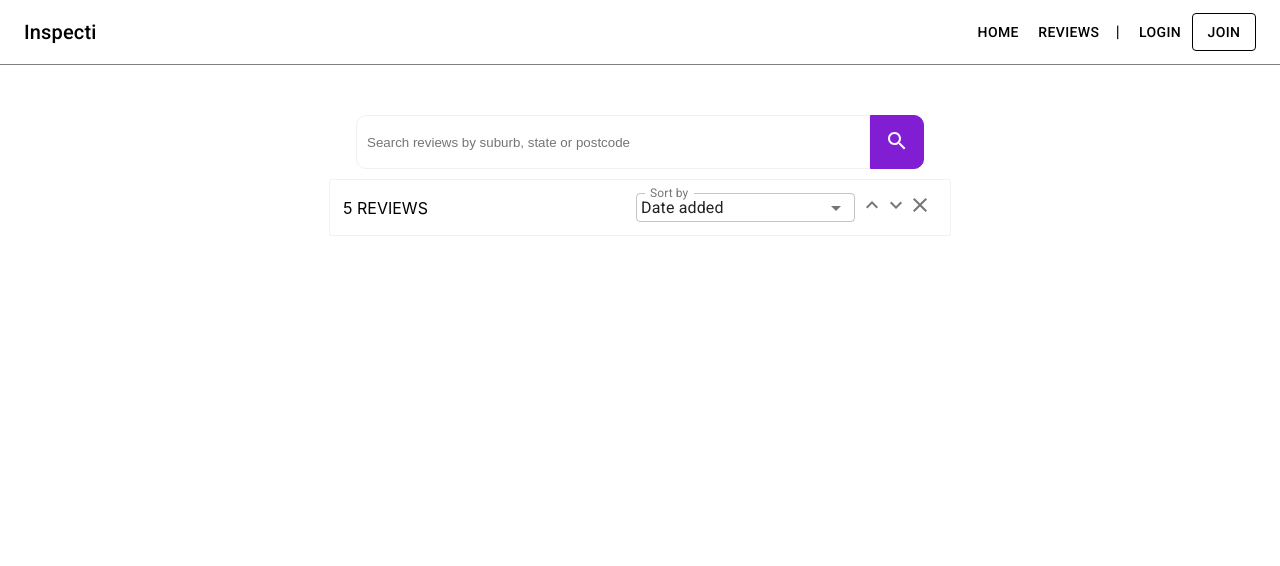
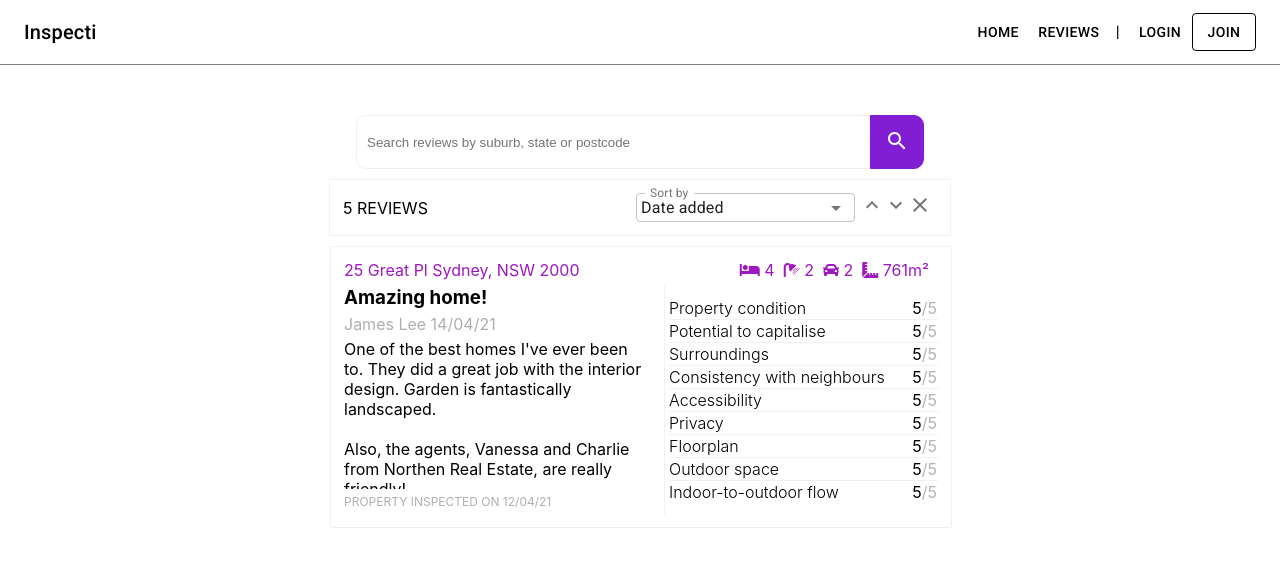
Before and after one commit to jkaho/inspecti, a React (Create React App) app in the folder client/: page / in a window 1280 px wide. Shown: the top 566 px of the page. Built offline with nearby package versions, Linux system fonts and the light colour scheme.

Commit message:
Create and style review card component for reviews page

```diff
--- a/client/src/components/ReviewCard/index.js
+++ b/client/src/components/ReviewCard/index.js
@@ -1,10 +1,134 @@
 import React from "react";
+// import KingBedIcon from "@material-ui/icons/KingBed";
+// import BathtubIcon from "@material-ui/icons/Bathtub";
+// import DirectionsCarIcon from "@material-ui/icons/DirectionsCar";
+// import SquareFootIcon from "@material-ui/icons/SquareFoot";
+import "./style.css";
 
 export default function ReviewCard(props) {
-  const classes = useStyles();
-
   return (
     <div>
+      <div className="review-card">
+        <table className="review-address-table">
+          <tbody>
+            <tr>
+              <td>25 Great Pl Sydney, NSW 2000</td>
+              <td style={{ textAlign: "right" }}>
+                {/* <KingBedIcon />&nbsp;4
+                <BathtubIcon />&nbsp;2
+                <DirectionsCarIcon />&nbsp;2
+                <SquareFootIcon />&nbsp;761m² */}
+                <i className="fas fa-bed"></i>&nbsp;
+                <span className="num-beds">4</span>&nbsp;&nbsp;
+                <i className="fas fa-shower"></i>&nbsp;
+                <span className="num-baths">2</span>&nbsp;&nbsp;
+                <i className="fas fa-car"></i>&nbsp;
+                <span className="num-cars">2</span>&nbsp;&nbsp;
+                <i className="fas fa-ruler-combined"></i>&nbsp;
+                <span className="num-land">761m²</span>&nbsp;&nbsp;
+              </td>
+            </tr>
+          </tbody>
+        </table>
+        <table className="review-content-table">
+          <tbody>
+            <tr>
+              <td
+                className="review-content-td"
+                style={{
+                  width: "300px",
+                  paddingRight: "20px",
+                  borderRight: "1px solid rgb(241, 241, 241)"
+                  }}>
+                <div className="review-content-title">
+                  <h3>Amazing home!</h3>
+                </div>
+                <div className="review-creator">
+                  <span className="review-author">James Lee</span>&nbsp;
+                  <span className="review-added">14/04/21</span>
+                </div>
+                <div className="review-text">
+                  One of the best homes I've ever been to. They did a great job with the
+                  interior design. Garden is fantastically landscaped.<br/><br/>
+                  Also, the agents, Vanessa and Charlie from Northen Real Estate, are really friendly!
+                </div>
+                <div className="inspected-on">
+                  PROPERTY INSPECTED ON <span className="inspected-date">12/04/21</span>
+                </div>
+              </td>
+              <td>
+                <table className="review-rating-table">
+                  <tbody>
+                    <tr>
+                      <td className="review-criteria">Property condition</td>
+                      <td className="review-score">
+                        <span className="score">5</span>
+                        <span className="out-of">/5</span>
+                      </td>
+                    </tr>
+                    <tr>
+                      <td className="review-criteria">Potential to capitalise</td>
+                      <td className="review-score">
+                        <span className="score">5</span>
+                        <span className="out-of">/5</span>
+                      </td>
+                    </tr>
+                    <tr>
+                      <td className="review-criteria">Surroundings</td>
+                      <td className="review-score">
+                        <span className="score">5</span>
+                        <span className="out-of">/5</span>
+                      </td>
+                    </tr>
+                    <tr>
+                      <td className="review-criteria">Consistency with neighbours</td>
+                      <td className="review-score">
+                        <span className="score">5</span>
+                        <span className="out-of">/5</span>
+                      </td>
+                    </tr>
+                    <tr>
+                      <td className="review-criteria">Accessibility</td>
+                      <td className="review-score">
+                        <span className="score">5</span>
+                        <span className="out-of">/5</span>
+                      </td>
+                    </tr>
+                    <tr>
+                      <td className="review-criteria">Privacy</td>
+                      <td className="review-score">
+                        <span className="score">5</span>
+                        <span className="out-of">/5</span>
+                      </td>
+                    </tr>
+                    <tr>
+                      <td className="review-criteria">Floorplan</td>
+                      <td className="review-score">
+                        <span className="score">5</span>
+                        <span className="out-of">/5</span>
+                      </td>
+                    </tr>
+                    <tr>
+                      <td className="review-criteria">Outdoor space</td>
+                      <td className="review-score">
+                        <span className="score">5</span>
+                        <span className="out-of">/5</span>
+                      </td>
+                    </tr>
+                    <tr>
+                      <td className="review-criteria">Indoor-to-outdoor flow</td>
+                      <td className="review-score">
+                        <span className="score">5</span>
+                        <span className="out-of">/5</span>
+                      </td>
+                    </tr>
+                  </tbody>
+                </table>
+              </td>
+            </tr>
+          </tbody>
+        </table>
+      </div>
     </div>
   );
 };
--- a/client/src/components/ReviewCard/style.css
+++ b/client/src/components/ReviewCard/style.css
@@ -0,0 +1,71 @@
+.review-card {
+  width: 100%;
+  background: white;
+  border: 1px solid rgb(241, 241, 241);
+  border-radius: 2px;
+  margin: 10px auto;
+  /* padding: 10px; */
+}
+
+.review-address-table {
+  width: 100%;
+  padding: 10px;
+  padding-bottom: 0;
+  color: rgb(157, 24, 190);
+}
+
+.review-content-table {
+  width: 100%;
+  padding: 10px;
+  padding-top: 0;
+  height: 100%;
+  overflow: auto;
+
+}
+
+.review-content-title h3 {
+  margin: 0;
+}
+
+.review-content-td {
+  vertical-align: top;
+}
+
+.review-text {
+  overflow: auto;
+  height: 150px;
+}
+
+.review-creator, .inspected-on {
+  color: rgb(175, 175, 175);
+  margin: 5px 0;
+}
+
+.inspected-on {
+  font-size: 12px;
+}
+
+.review-rating-table {
+  border-collapse: collapse;
+  width: 100%;
+}
+
+.review-criteria {
+  font-weight: 300;
+}
+
+.review-rating-table tr {
+  border-bottom: 1px solid rgb(241, 241, 241);
+}
+
+.review-rating-table tbody :last-child {
+  border-bottom: none;
+}
+
+.out-of {
+  color: rgb(180, 180, 180);
+}
+
+.review-score {
+  text-align: right;
+}
--- a/client/src/pages/Reviews/index.js
+++ b/client/src/pages/Reviews/index.js
@@ -1,4 +1,5 @@
 import React from "react";
+import ReviewCard from "../../components/ReviewCard";
 import SearchIcon from "@material-ui/icons/Search";
 import TextField from '@material-ui/core/TextField';
 import IconButton from "@material-ui/core/IconButton";
@@ -90,6 +91,9 @@ export default function Reviews() {
           </tbody>
         </table>
       </div>
+      <div className="review-container">
+        <ReviewCard />
+      </div>
     </div>
   );
 };
--- a/client/src/pages/Reviews/style.css
+++ b/client/src/pages/Reviews/style.css
@@ -58,3 +58,8 @@
   margin: 2px;
   vertical-align: top;
 }
+
+.review-container {
+  width: 620px;
+  margin: 0 auto;
+}
```
